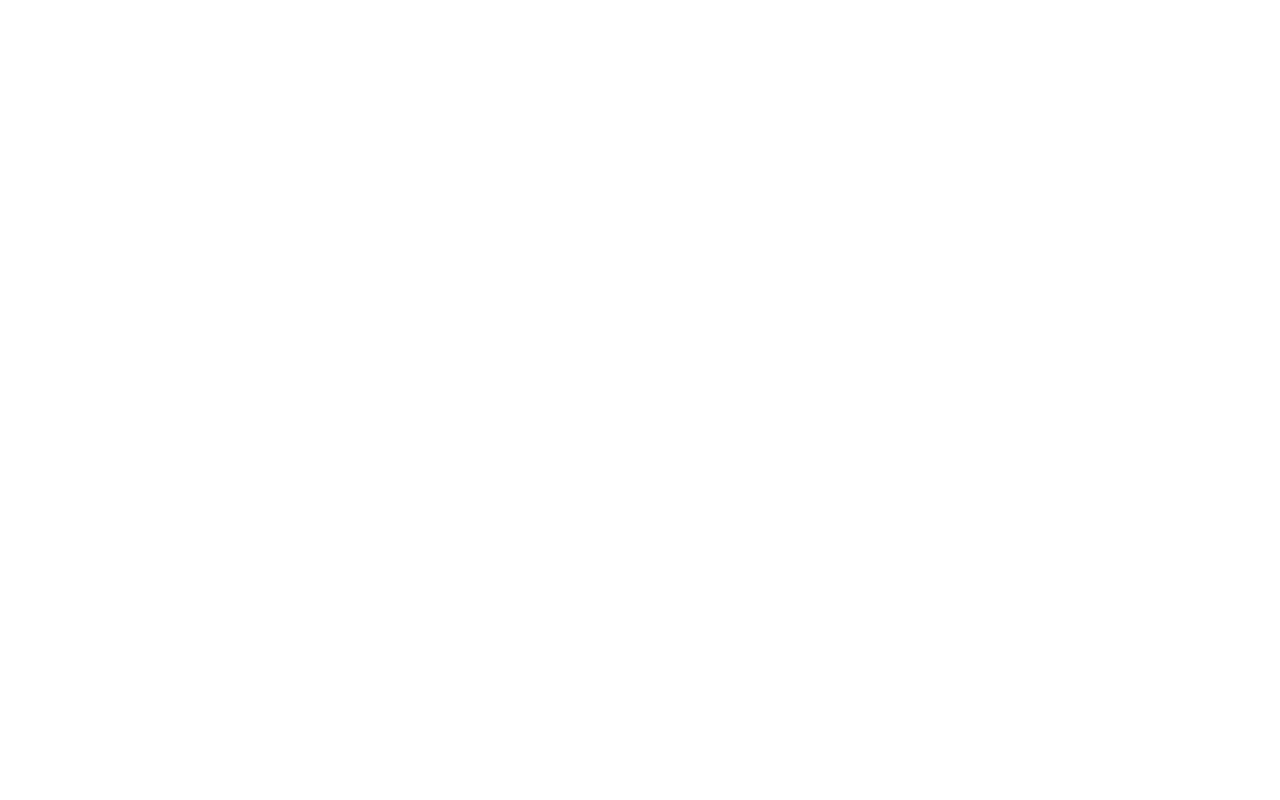
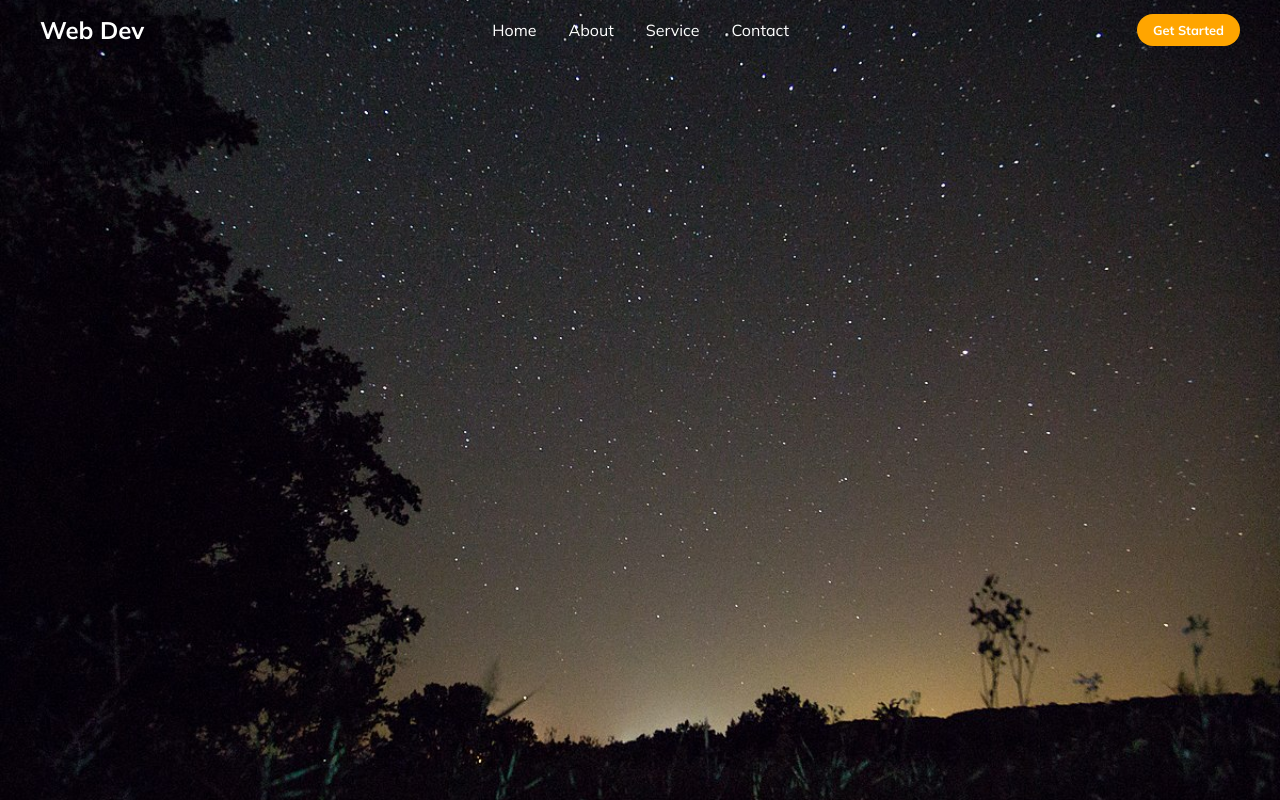
Before and after one commit to mahdibinalamgir/project-siam, a plain HTML site: page index.html in a window 1280 px wide. Drawn offline with Linux system fonts and the light colour scheme.

Commit message:
added navbar

```diff
--- a/index.html
+++ b/index.html
@@ -3,9 +3,30 @@
 <head>
   <meta charset="UTF-8">
   <meta name="viewport" content="width=device-width, initial-scale=1.0">
-  <title>Document</title>
+  <title>project siam</title>
+  <!-- font awesome  -->
+  <script src="https://kit.fontawesome.com/4430424a0a.js" crossorigin="anonymous"></script>
+  <!-- css  -->
+  <link rel="stylesheet" href="./style/style.css">
+  <link rel="stylesheet" href="./style/responsive.css">
 </head>
 <body>
-
+  <header>
+    <div class="navbar">
+      <div class="logo">
+        <a href="">Web Dev</a>
+      </div>
+      <ul class="links">
+        <li><a href="">Home</a></li>
+        <li><a href="">About</a></li>
+        <li><a href="">Service</a></li>
+        <li><a href="">Contact</a></li>
+      </ul>
+     <a href="" class="action-btn">Get Started</a>
+     <div class="toggle-btn">
+      <i class="fa-solid fa-bars"></i>
+     </div>
+    </div>
+  </header>
 </body>
 </html>
--- /dev/null
+++ b/style/responsive.css
@@ -0,0 +1,8 @@
+@media (max-width:992px){
+    .navbar .links, .navbar .action-btn{
+        display: none;
+    }
+    .navbar .toggle-btn{
+        display: block;
+    }
+}
--- /dev/null
+++ b/style/style.css
@@ -0,0 +1,73 @@
+@import url('https://fonts.googleapis.com/css2?family=Mulish:ital,wght@0,200..1000;1,200..1000&display=swap');
+*{
+    margin: 0;
+    padding: 0;
+    font-family: "Mulish", sans-serif;
+}
+body{
+    height: 100vh;
+    background-color: #000;
+    background-image: url('../images/sky.jpg');
+    background-size: cover;
+    background-position: center;
+}
+li{
+    list-style: none;
+}
+a{
+    text-decoration: none;
+    color: #fff;
+    font-size: 1rem;
+}
+a:hover{
+color: orange;
+}
+/* header  */
+
+header{
+    position: relative;
+    padding: 0 2rem;
+}
+
+.navbar{
+    width: 100%;
+    height: 60px;
+    max-width: 1200px;
+    margin: 0 auto;
+    display: flex;
+    align-items: center;
+    justify-content: space-between;
+}
+.navbar .logo a {
+font-size: 1.5rem;
+font-weight: bold;
+}
+.navbar .links {
+display: flex;
+gap: 2rem;
+}
+.navbar .toggle-btn {
+    color: #fff;
+    font-size: 1.5rem;
+    cursor: pointer;
+    display: none;
+}
+.action-btn{
+    background-color: orange;
+    color: #fff;
+    padding: .5rem 1rem;
+    border: none;
+    outline: none;
+    border-radius: 20px;
+    font-size: 0.8rem;
+    font-weight: bold;
+    cursor: pointer;
+    transition: scale 0.2 ease;
+}
+.action-btn:hover{
+    scale: 1.05;
+    color: #fff;
+}
+.action-btn:active{
+    scale: .95;
+}
```
Also changed, not shown: images/sky.jpg (added), 2 other files.
